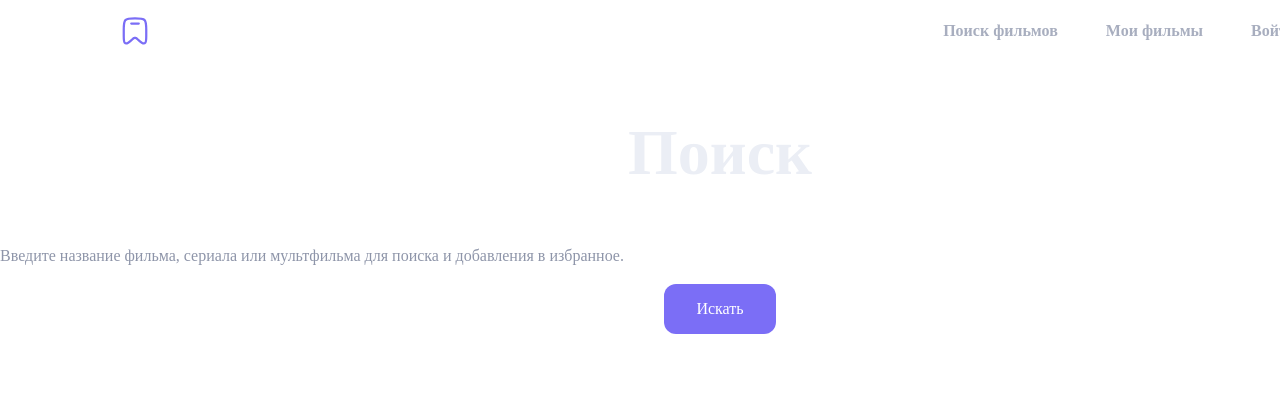
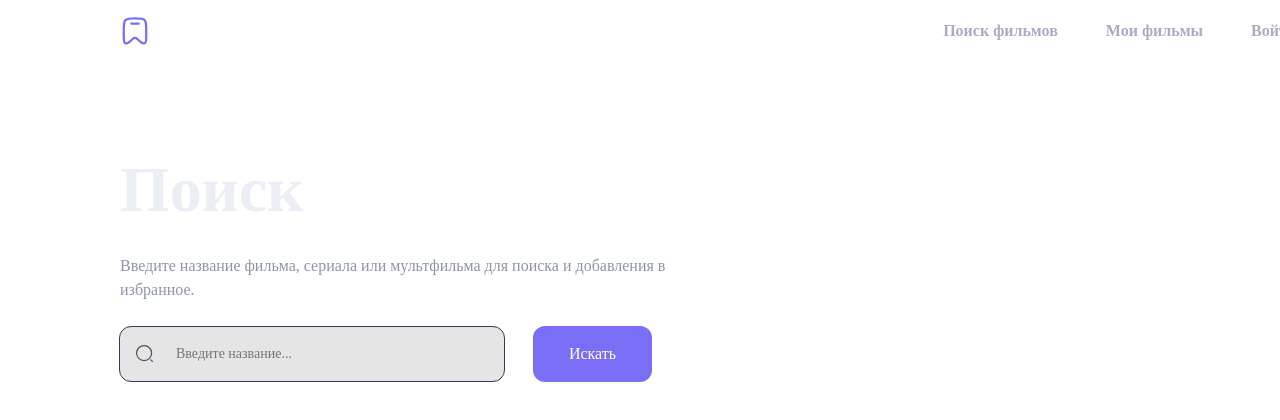
Before and after one commit to 183Natasha/AnalogKinopoisk, a React (Vite) app in the folder film-app/: page / in a window 1280 px wide. Shown: the top 420 px of the page. Built offline with nearby package versions, Linux system fonts and the light colour scheme.

Commit message:
input выполнен

```diff
--- a/film-app/src/App.css
+++ b/film-app/src/App.css
@@ -1,6 +1,7 @@
 #root {
   width: 1440px;
   margin: 0 auto;
+  padding: 0 120px;
   /* padding: 2rem; */
   text-align: center;
 }
--- a/film-app/src/App.jsx
+++ b/film-app/src/App.jsx
@@ -1,18 +1,16 @@
 import './App.css';
-import Button from './components/Button/Button';
-import Paragraf from './components/Paragraf/Paragraf';
-import Search_text from './components/Search-text/Search-text';
+// import Button from './components/Button/Button';
+// import Paragraf from './components/Paragraf/Paragraf';
+import Search_text from './components/Search-part/Search-part';
 import Header from './components/Header/Header';
 
 
 function App() {
 	return (
 		<div className='app'>
-			<Header> </Header>
+			<Header/>
 
-			<Search_text/>
-			<Paragraf/>
-			<Button/>
+			<Search_text></Search_text>
 		</div>
 	);
 }
--- a/film-app/src/components/Button/Button.css
+++ b/film-app/src/components/Button/Button.css
@@ -16,4 +16,6 @@
 
 .accent {
     background: rgb(123, 110, 246);
+    width: 119px;
+    height: 56px;
 }
--- a/film-app/src/components/Header/Header.css
+++ b/film-app/src/components/Header/Header.css
@@ -2,6 +2,6 @@
     display: flex;
     flex-direction: row;
     justify-content: space-between;
-    padding: 16px 120px 16px 120px;
-    margin: 0px;
+    padding: 16px 0px;
+    margin-bottom: 80px;
 }
--- /dev/null
+++ b/film-app/src/components/Input/Input.css
@@ -0,0 +1,30 @@
+.search-icon {
+    width: 19px;
+    position: relative;
+    left: 35px;
+    top: 5px;
+}
+
+.search-input {
+    position: static;
+    width: 312px;
+    height: 30px;
+
+    padding: 12px 16px 12px 56px;
+
+    color: rgb(71, 80, 105);
+    font-family: Poppins;
+    font-size: 14px;
+    font-weight: 400;
+    line-height: 16px;
+    letter-spacing: 0%;
+    text-align: left;
+    border: 1px solid rgb(50, 59, 84);
+    border-radius: 12px;
+    background: rgba(0, 0, 0, 0.1);
+}
+
+.search-container {
+    position: relative;
+    left: -20px
+}
--- /dev/null
+++ b/film-app/src/components/Input/Input.jsx
@@ -0,0 +1,23 @@
+import './Input.css';
+
+function Input({
+	placeholder = 'Введите название...', // Дефолтный плейсхолдер
+	showIcon = true, // Показывать ли иконку
+	className = '' // Дополнительные классы
+}) {
+
+	return (
+		<div className={`search-container ${className}`}>
+			{showIcon && <img src="left-icon.svg" alt="Поиск" className="search-icon" />}
+			<input
+				type="text"
+				placeholder={placeholder}
+				className="search-input"
+			/>
+
+		</div>
+	);
+
+}
+
+export default Input;
--- a/film-app/src/components/Paragraf/Paragraf.css
+++ b/film-app/src/components/Paragraf/Paragraf.css
@@ -8,6 +8,7 @@
 
 .paragraf-16 {
     font-size: 16px;
+    margin-bottom: 24px;
 }
 
 .paragraf-20 {
--- /dev/null
+++ b/film-app/src/components/Search-part/Search-part.css
@@ -0,0 +1,20 @@
+.head-text {
+    color: rgb(235, 238, 245);
+    font-family: Poppins;
+    font-size: 64px;
+    font-weight: 600;
+    text-align: left;
+    margin: 80px 0 16px;
+
+}
+
+.search-part{
+    width: 588px;
+}
+
+.searchNew{
+    display: flex;
+    flex-direction: row;
+    gap: 8px;
+    align-items: start;
+}
--- /dev/null
+++ b/film-app/src/components/Search-part/Search-part.jsx
@@ -0,0 +1,21 @@
+import './Search-part.css';
+import Paragraf from '../Paragraf/Paragraf';
+import Button from '../Button/Button';
+import Input from '../Input/Input';
+
+function Search_text() {
+	return (
+		<div className='search-part'>
+			<h1 className='head-text'>Поиск</h1>
+			<Paragraf/>
+			<div className='searchNew'>
+				<Input/>
+				<Button/>
+			</div>
+
+		</div>
+
+	);
+}
+
+export default Search_text;
--- a/film-app/src/components/Search-text/Search-text.css
+++ /dev/null
@@ -1,6 +0,0 @@
-.head-text {
-    color: rgb(235, 238, 245);
-    font-family: Poppins;
-    font-size: 64px;
-    font-weight: 600;
-}
--- a/film-app/src/components/Search-text/Search-text.jsx
+++ /dev/null
@@ -1,9 +0,0 @@
-import './Search-text.css';
-
-function Search_text() {
-	return (
-		<h1 className='head-text'>Поиск</h1>
-	);
-}
-
-export default Search_text;
```
Also changed, not shown: film-app/public/left-icon.svg (added).
